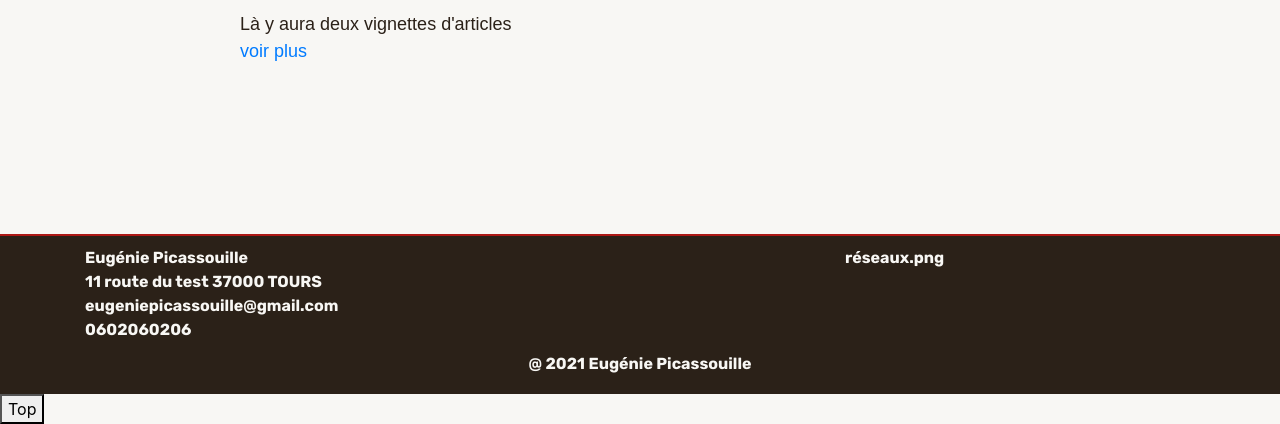
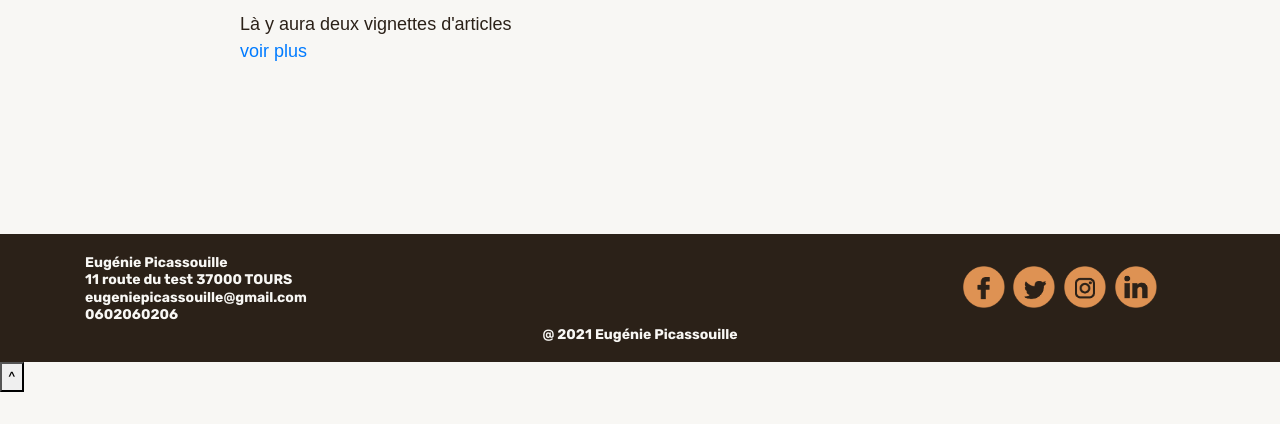
Before and after one commit to LPerrouault/LeGermain, a Symfony app: template templates/accueil/index.html.twig in a window 1280 px wide. Shown: the part 1051-1475 px from the top of the page. After the commit the page ends 1443 px from the top, so only its background shows below. Run offline with Twig, Linux system fonts and the light colour scheme; the template is opened without the code that fills it, so the values that code supplies are empty; some libraries are stand-ins or nearby versions.

Commit message:
Modification du footer et du bouton de retour vers le haut de la page

```diff
--- a/templates/base.html.twig
+++ b/templates/base.html.twig
@@ -32,16 +32,15 @@
             }
 
             #content-wrap {
-                padding-bottom: 10rem; /* Footer height */
+                padding-bottom: 8rem; /* Footer height */
             }
 
             #footer {
                 position: absolute;
                 bottom: 0;
                 width: 100%;
-                height: 10rem;         /* Footer height */
-                border-top: 2px solid #AD1815;
-                padding: 10px 5px;
+                height: 8rem;         /* Footer height */
+                padding: 20px 0px;
             }
             body {
                 background-color: #F8F7F4;
@@ -50,6 +49,9 @@
             .navbar, footer {
                 background-color: #2B2118;
                 font-family: 'Rubik', sans-serif;
+            }
+            footer {
+                font-size: 14px;
             }
             .nav-link {
                 color: #DE955A;
@@ -79,10 +81,26 @@
                 background-color: #AD1815;
             }
             #copyright {
-                margin-top: 10px;
                 text-align: center
             }
 
+            #information-contact {
+                line-height: 1.25em;
+            }
+
+            .pi-logo-reseau {
+                max-width: 3em;
+                height: auto;
+                margin-left: 0.2em;
+            }
+
+            #reseaux {
+                position: absolute;
+                top: 25%;
+                left: 75%;
+                padding: 0px;
+                max-width: fit-content;
+            }
         </style>
         <div id="page-container">
             <div id="content-wrap">
@@ -135,7 +153,18 @@
                             0602060206
                         </div>
                         <div id='reseaux' class='col-4'>
-                            réseaux.png
+                            <a href="https://facebook.com/">
+                                <img class="pi-logo-reseau" src="{{asset('images/logo/logo_facebook.png')}}" alt="Facebook"/>
+                            </a>
+                            <a class="pi-logo-reseau" href="https://twitter.com/">
+                                <img class="pi-logo-reseau" src="{{asset('images/logo/logo_twitter.png')}}" alt="Facebook"/>
+                            </a>
+                            <a class="pi-logo-reseau" href="https://instagram.com/">
+                                <img class="pi-logo-reseau" src="{{asset('images/logo/logo_instagram.png')}}" alt="Facebook"/>
+                            </a>
+                            <a class="pi-logo-reseau" href="https://indeed.com/">
+                                <img class="pi-logo-reseau" src="{{asset('images/logo/logo_indeed.png')}}" alt="Facebook"/>
+                            </a>
                         </div>
                     </div>
                     <div class='row'>
@@ -150,7 +179,7 @@
                     document.body.scrollTop = 0;
                     document.documentElement.scrollTop = 0;
                 }
-                topFunction()" id="myBtn" title="Go to top">Top
+                topFunction()" id="myBtn" title="Go to top">^
         </button>
 
 
```
Also changed, not shown: assets/styles/app.scss (+11 -8 lines), public/images/logo/logo_facebook.png (added), public/images/logo/logo_indeed.png (added), public/images/logo/logo_instagram.png (added), public/images/logo/logo_twitter.png (added).
